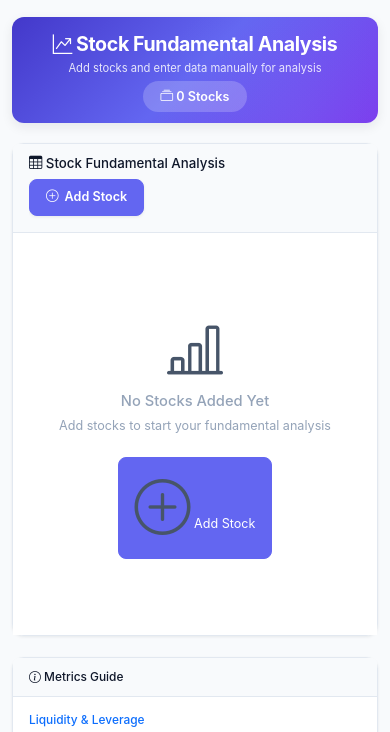
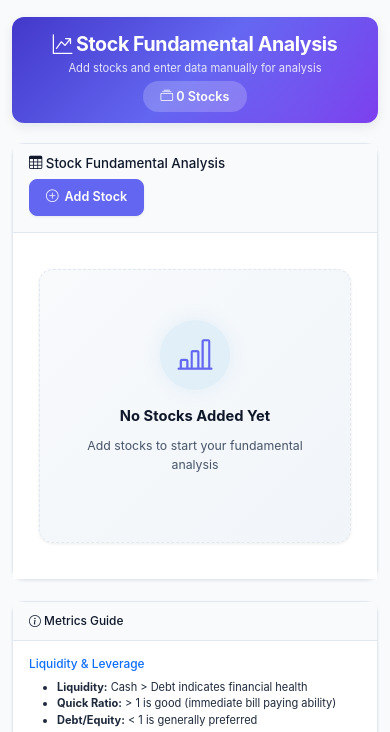
Before and after one commit to Nandheswara/stock-analysis, a plain HTML site: page pages/analysis.html in a window 390 px wide. Shown: the part 59-791 px from the top of the page. Drawn offline with nearby package versions, Linux system fonts and the light colour scheme; no server answers; files whose address does not match are found by name.

```diff
--- a/css/analysis.css
+++ b/css/analysis.css
@@ -224,20 +224,57 @@ body:not(.light-theme) #stockName[readonly] {
     background-color: var(--accent-danger-hover);
 }
 
-/* ========================================
-   Empty State
-   ======================================== */
-
 .empty-state {
     text-align: center;
-    padding: 60px 20px;
-    color: var(--text-secondary);
+    padding: 80px 40px;
+    background: linear-gradient(135deg, rgba(15, 23, 42, 0.4) 0%, rgba(3, 7, 18, 0.2) 100%);
+    border: 1px dashed var(--border-color);
+    border-radius: var(--radius-lg);
+    margin: 30px auto;
+    max-width: 600px;
+    backdrop-filter: var(--glass-blur);
+    -webkit-backdrop-filter: var(--glass-blur);
+    box-shadow: var(--shadow-sm);
+    transition: all var(--transition-base);
 }
 
-.empty-state i {
-    font-size: 4rem;
-    margin-bottom: 20px;
-    color: var(--border-light);
+.empty-state:hover {
+    border-color: rgba(129, 140, 248, 0.35);
+    box-shadow: var(--shadow-md), 0 0 25px rgba(129, 140, 248, 0.08);
+}
+
+.empty-state > i {
+    font-size: 3rem;
+    margin-bottom: 24px;
+    display: inline-flex;
+    align-items: center;
+    justify-content: center;
+    width: 80px;
+    height: 80px;
+    border-radius: 50%;
+    background: rgba(129, 140, 248, 0.1);
+    color: var(--accent-primary);
+    box-shadow: 0 0 30px rgba(129, 140, 248, 0.15);
+    transition: transform var(--transition-base);
+}
+
+.empty-state:hover > i {
+    transform: scale(1.08) rotate(5deg);
+}
+
+.empty-state h4 {
+    color: var(--text-heading);
+    font-size: 1.35rem;
+    font-weight: 700;
+    margin-bottom: 12px;
+}
+
+.empty-state p {
+    color: var(--text-secondary);
+    font-size: 0.95rem;
+    max-width: 380px;
+    margin: 0 auto 24px auto;
+    line-height: 1.5;
 }
 
 /* No results state (when filters don't match) */
@@ -370,10 +407,22 @@ body.light-theme .filter-select-modal:focus {
 
 /* Empty State - Light Theme */
 body.light-theme .empty-state {
-    color: var(--text-muted);
+    background: linear-gradient(135deg, #f8fafc 0%, #f1f5f9 100%);
+    border-color: var(--border-color);
+    box-shadow: var(--shadow-sm);
 }
 
-body.light-theme .empty-state i {
+body.light-theme .empty-state > i {
+    background: rgba(52, 152, 219, 0.1);
+    color: var(--accent-primary);
+    box-shadow: 0 0 20px rgba(52, 152, 219, 0.1);
+}
+
+body.light-theme .empty-state h4 {
+    color: var(--text-heading);
+}
+
+body.light-theme .empty-state p {
     color: var(--text-secondary);
 }
 
@@ -423,6 +472,29 @@ body.light-theme .analysis-table tbody tr td[colspan="18"] .text-muted {
         border-radius: 0;
         box-shadow: none;
         padding: 0 0 8px 0;
+    }
+
+    /* Empty State responsive overrides */
+    .empty-state {
+        padding: 50px 20px;
+        margin: 20px 10px;
+    }
+
+    .empty-state > i {
+        font-size: 2.5rem;
+        width: 70px;
+        height: 70px;
+        margin-bottom: 18px;
+    }
+
+    .empty-state h4 {
+        font-size: 1.2rem;
+    }
+
+    .empty-state p {
+        font-size: 0.88rem;
+        margin-bottom: 18px;
+        padding: 0 10px;
     }
 
     /* Stack all table elements as block so CSS can take over layout */
--- a/js/firebase-auth-service.js
+++ b/js/firebase-auth-service.js
@@ -1105,7 +1105,6 @@ async function updateAuthUI(user) {
     const authButtons = document.getElementById('authButtons');
     const userProfile = document.getElementById('userProfile');
     const userEmail = document.getElementById('userEmail');
-    const analysisContent = document.getElementById('analysisContent');
     const authPrompt = document.getElementById('authPrompt');
     const adminPanelLink = document.getElementById('adminPanelLink');
 
@@ -1123,9 +1122,6 @@ async function updateAuthUI(user) {
             userEmail.textContent = user.displayName || user.email;
         }
 
-        if (analysisContent) {
-            analysisContent.style.display = 'block';
-        }
         if (authPrompt) {
             authPrompt.style.display = 'none';
         }
@@ -1145,9 +1141,6 @@ async function updateAuthUI(user) {
             userProfile.style.setProperty('display', 'none', 'important');
         }
 
-        if (analysisContent) {
-            analysisContent.style.display = 'none';
-        }
         if (authPrompt) {
             authPrompt.style.display = 'block';
         }
--- a/pages/analysis.html
+++ b/pages/analysis.html
@@ -151,9 +151,6 @@
                     <i class="bi bi-bar-chart-line"></i>
                     <h4>No Stocks Added Yet</h4>
                     <p>Add stocks to start your fundamental analysis</p>
-                    <button class="btn btn-primary mt-2" id="emptyStateAddBtn" data-bs-toggle="modal" data-bs-target="#addStockModal">
-                        <i class="bi bi-plus-circle"></i> Add Stock
-                    </button>
                 </div>
             </div>
         </div>
```
Also changed, not shown: css/news.css (+40 -24 lines).
